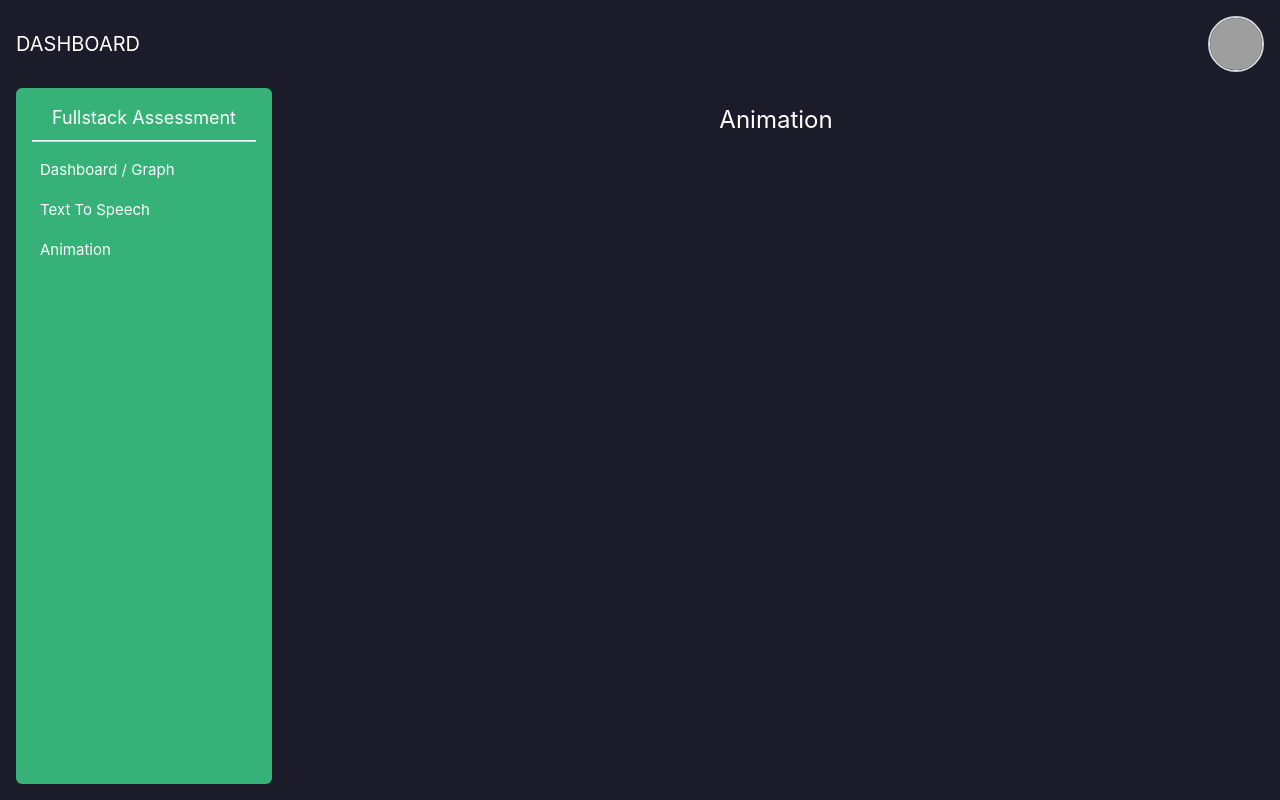
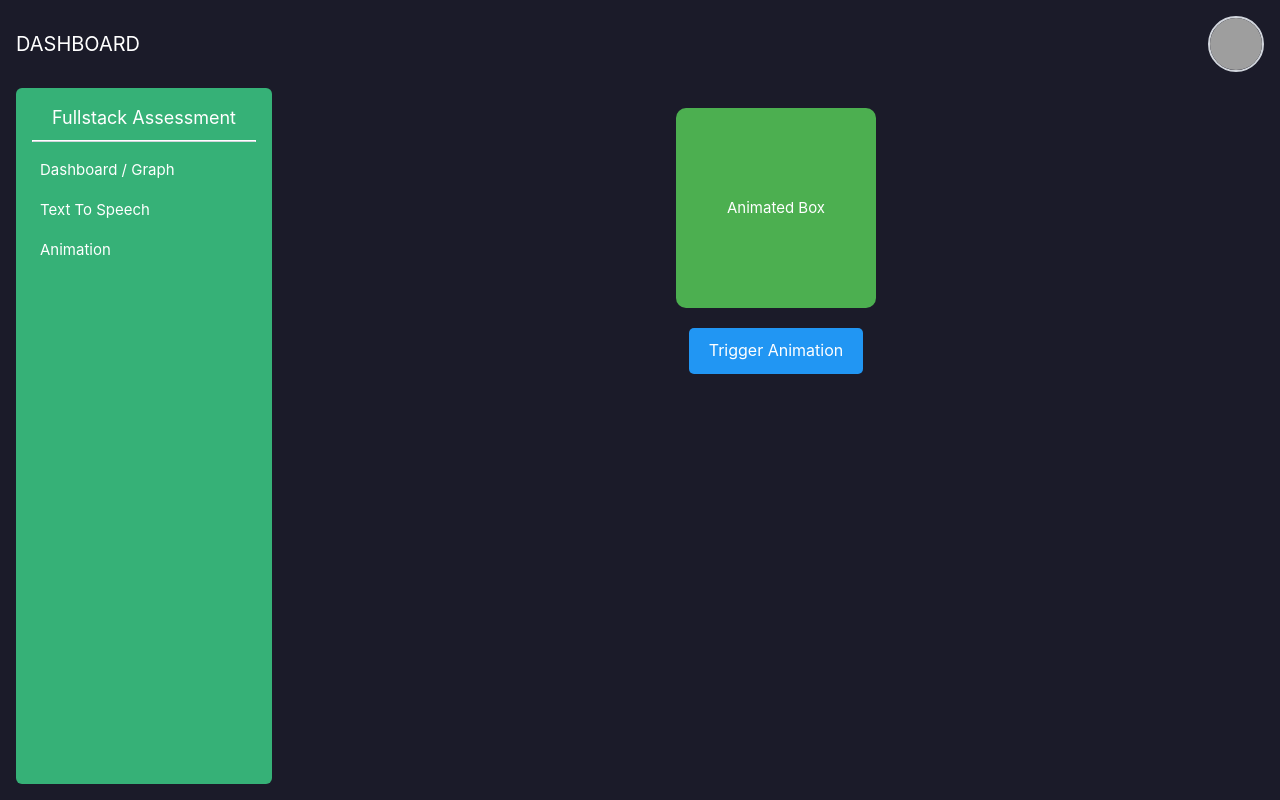
Before and after one commit to kenechukwuJosiah/fullstack-assessment, a Vue app in the folder frontend/: page /animation in a window 1280 px wide. Built offline with nearby package versions, Linux system fonts and the light colour scheme; grey boxes are pictures that could not be loaded.

Commit message:
add GSAP for animations in Animation.vue and update Dashboard.vue layout

```diff
--- a/frontend/package.json
+++ b/frontend/package.json
@@ -10,6 +10,7 @@
   },
   "dependencies": {
     "chart.js": "^4.4.9",
+    "gsap": "^3.12.7",
     "vue": "^3.5.13",
     "vue-chartjs": "^5.3.2",
     "vue-router": "^4.5.1"
--- a/frontend/src/views/Animation.vue
+++ b/frontend/src/views/Animation.vue
@@ -1,5 +1,97 @@
 <template>
-  <div class="p-4 text-center">
-    <h1 class="text-2xl font-bold text-white">Animation</h1>
+  <div>
+    <div ref="animatedBox" class="box">Animated Box</div>
+    <button @click="triggerAnimation" class="animate-btn">
+      Trigger Animation
+    </button>
   </div>
 </template>
+
+<script>
+import { gsap } from "gsap";
+
+export default {
+  mounted() {
+    // Initial animation on mount
+    gsap.from(this.$refs.animatedBox, {
+      duration: 1,
+      y: -100,
+      opacity: 0,
+      ease: "bounce",
+    });
+  },
+  methods: {
+    triggerAnimation() {
+      // Cool animations triggered on button click
+      const box = this.$refs.animatedBox;
+      gsap
+        .timeline()
+        .to(box, {
+          duration: 0.5,
+          rotation: 360,
+          scale: 1.2,
+          borderRadius: "50%",
+          ease: "power2.inOut",
+        })
+        .to(box, { duration: 0.5, scale: 1, ease: "elastic.out(1, 0.3)" })
+        .to(box, {
+          duration: 0.5,
+          x: 100,
+          backgroundColor: "#ff5722",
+          ease: "power2.inOut",
+        })
+        .to(box, {
+          duration: 0.5,
+          x: 0,
+          backgroundColor: "#4caf50",
+          ease: "power2.inOut",
+        })
+        .to(box, {
+          duration: 0.5,
+          width: "300px",
+          height: "100px",
+          borderRadius: "20px",
+          ease: "power2.inOut",
+        })
+        .to(box, {
+          duration: 0.5,
+          width: "200px",
+          height: "200px",
+          borderRadius: "10px",
+          ease: "elastic.out(1, 0.3)",
+        });
+    },
+  },
+};
+</script>
+
+<style scoped>
+.box {
+  width: 200px;
+  height: 200px;
+  background-color: #4caf50;
+  color: white;
+  display: flex;
+  align-items: center;
+  justify-content: center;
+  margin: 20px auto;
+  border-radius: 10px;
+  text-align: center;
+}
+
+.animate-btn {
+  display: block;
+  margin: 20px auto;
+  padding: 10px 20px;
+  background-color: #2196f3;
+  color: white;
+  border: none;
+  border-radius: 5px;
+  cursor: pointer;
+  font-size: 16px;
+}
+
+.animate-btn:hover {
+  background-color: #1976d2;
+}
+</style>
--- a/frontend/src/views/Dashboard.vue
+++ b/frontend/src/views/Dashboard.vue
@@ -8,15 +8,15 @@
           <Line :data="chartData" :options="chartOptions" />
         </div>
         <div class="grid grid-cols-3 gap-4">
-          <div class="h-64 bg-[#222435] rounded">
+          <div class="h-72 bg-[#222435] rounded">
             <h3 class="text-sm text-gray-300 mb-2">Product Sales</h3>
             <Bar :data="barChartData" :options="chartOptions" />
           </div>
-          <div class="h-64 bg-[#222435] rounded">
+          <div class="h-72 bg-[#222435] rounded">
             <h3 class="text-sm text-gray-300 mb-2">Product Sales</h3>
             <Pie :data="pieChartData" :options="chartOptions" />
           </div>
-          <div class="h-64 bg-[#222435] rounded">
+          <div class="h-72 bg-[#222435] rounded">
             <h3 class="text-sm text-gray-300 mb-2">Product Sales</h3>
             <Doughnut :data="doughnutChartData" :options="chartOptions" />
           </div>
```
Also changed, not shown: 1 other file (tests, documents, lock files or other folders).
